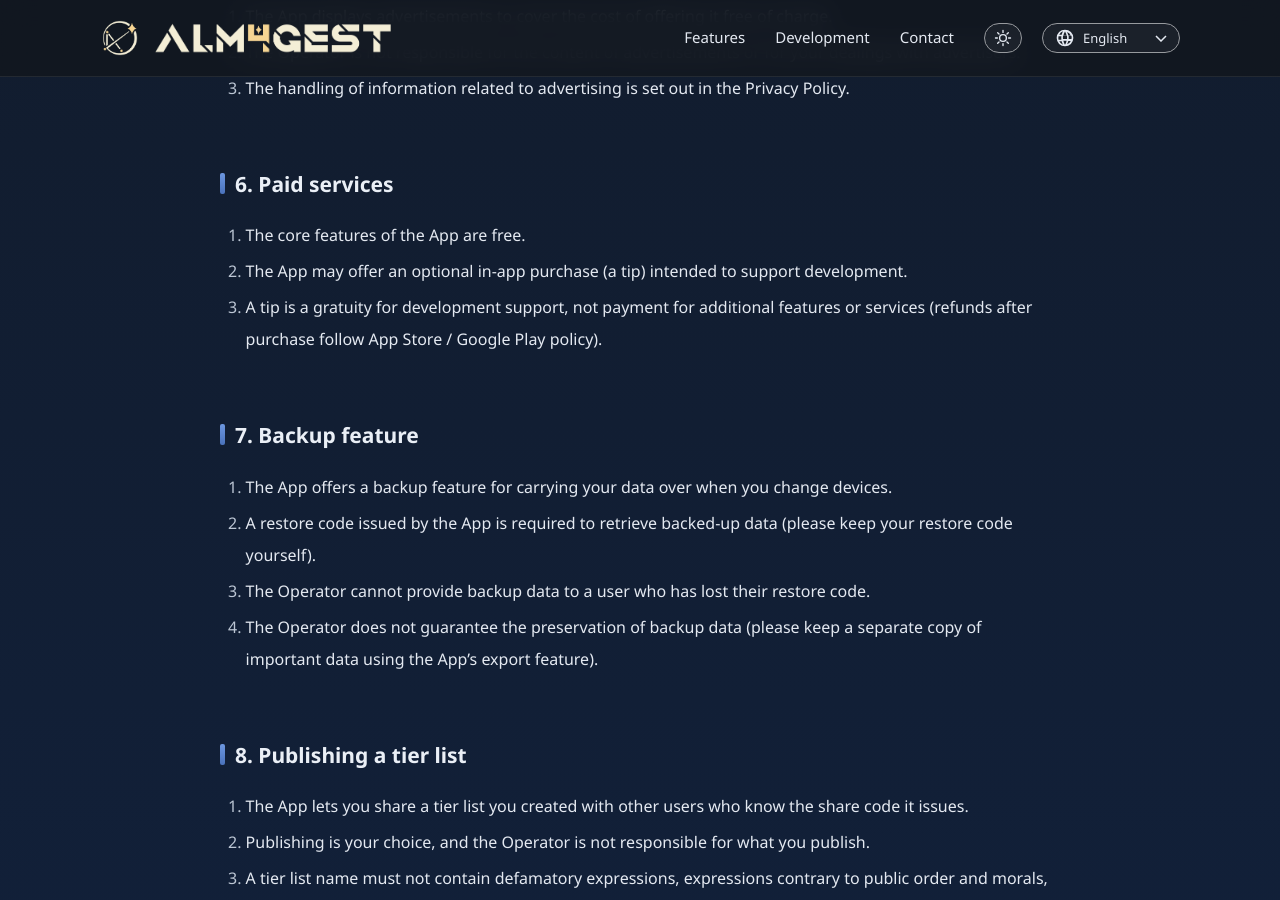
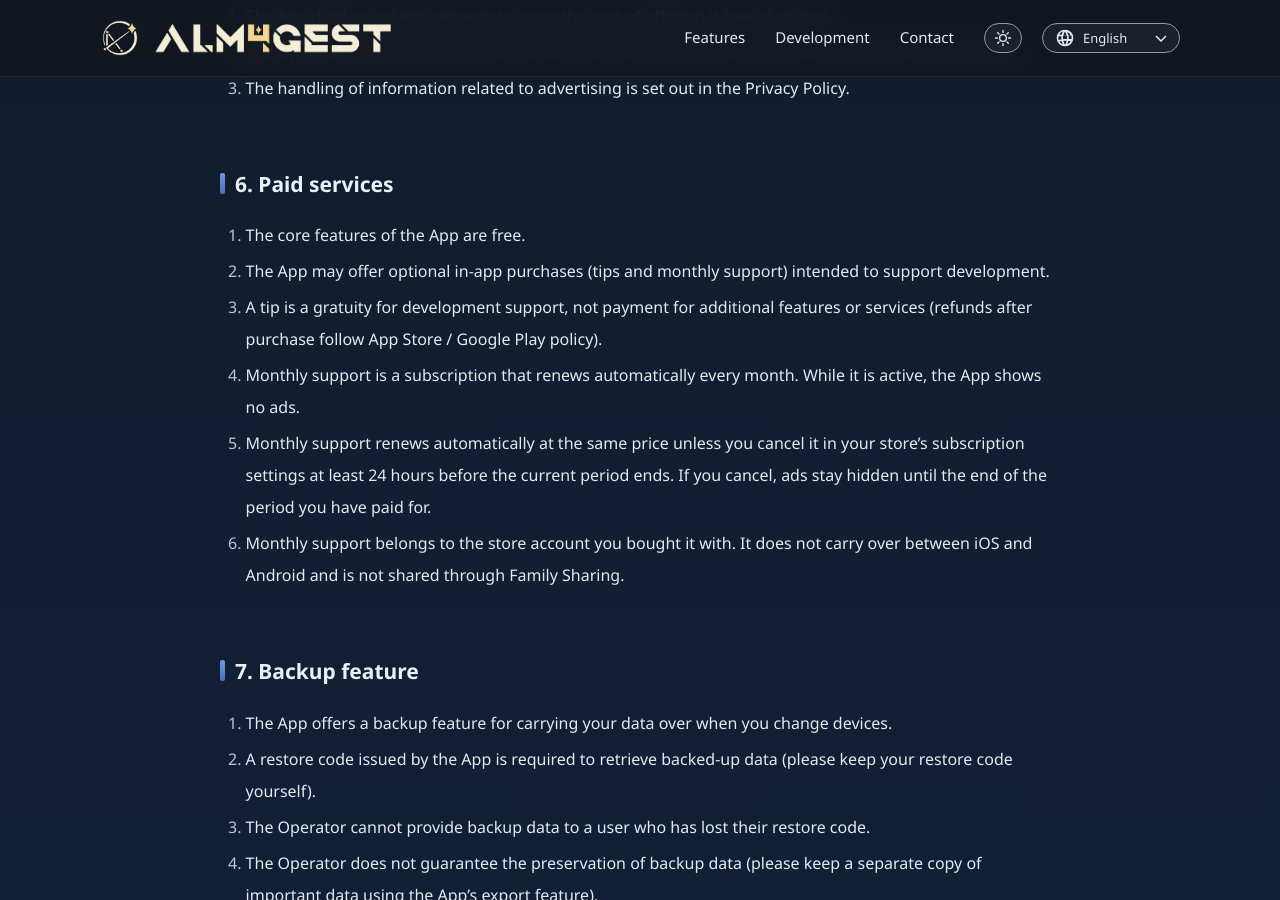
Before and after one commit to ekarunian/alm4gest-site, a Jekyll site: the page built from en/terms.md, in a window 1280 px wide and 900 px high, scrolled down 1511 px. Built offline with Jekyll 4.4.1, drawn with Linux system fonts in a browser that asks for light colours; some web fonts are replaced; some of the changed text lies outside the part shown.

Commit message:
利用規約 第6条に継続の支援（月額の定期購入・支援中は広告なし・解約と引き継ぎ）を足す（ALM-250）
Co-Authored-By: Claude Opus 5.5 <noreply@anthropic.com>
Claude-Session: https://claude.ai/code/session_01NuksQPr6TMCKZeoc1n55B2

```diff
--- a/en/terms.md
+++ b/en/terms.md
@@ -44,8 +44,11 @@ You must not:
 ## 6. Paid services
 
 1. The core features of the App are free.
-2. The App may offer an optional in-app purchase (a tip) intended to support development.
+2. The App may offer optional in-app purchases (tips and monthly support) intended to support development.
 3. A tip is a gratuity for development support, not payment for additional features or services (refunds after purchase follow App Store / Google Play policy).
+4. Monthly support is a subscription that renews automatically every month. While it is active, the App shows no ads.
+5. Monthly support renews automatically at the same price unless you cancel it in your store's subscription settings at least 24 hours before the current period ends. If you cancel, ads stay hidden until the end of the period you have paid for.
+6. Monthly support belongs to the store account you bought it with. It does not carry over between iOS and Android and is not shared through Family Sharing.
 
 ## 7. Backup feature
 
```
Also changed, not shown: other parts of en/terms.md (+1 -1 lines), ko/terms.md (+5 -2 lines), terms.md (+5 -2 lines), zh/terms.md (+5 -2 lines).
